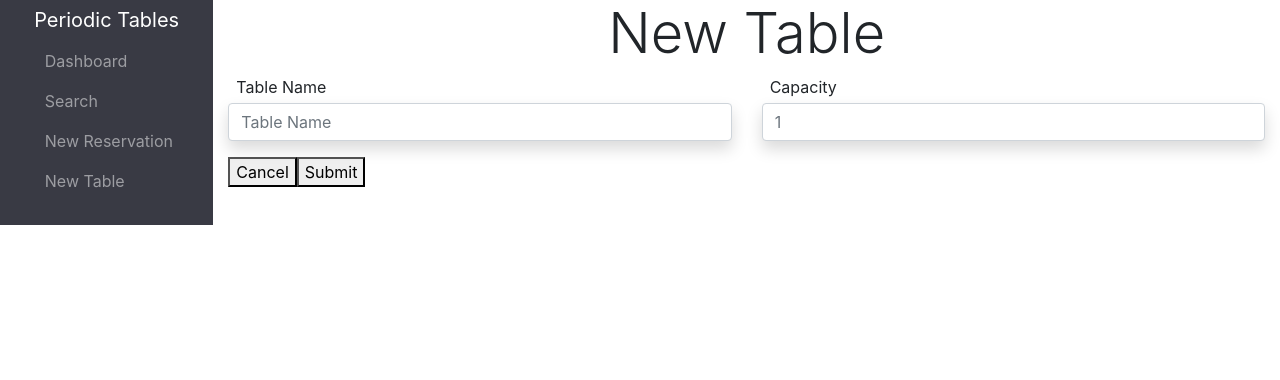
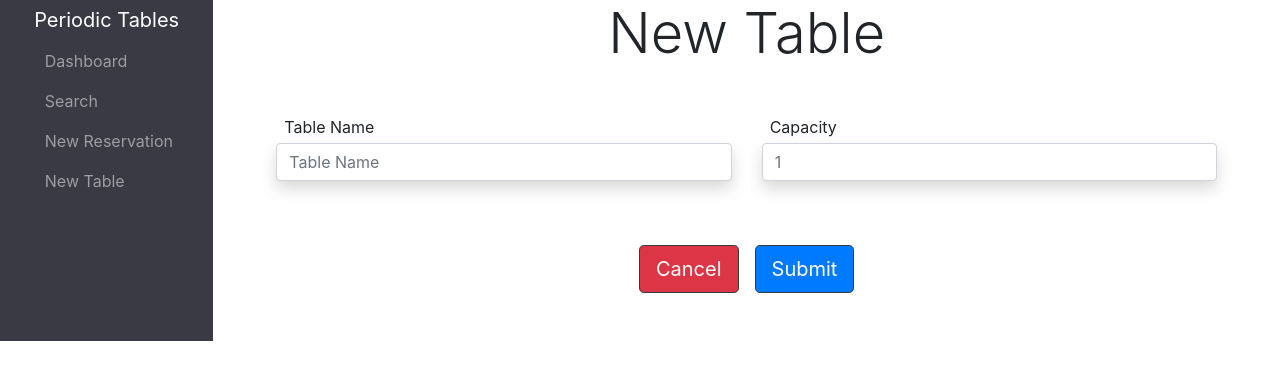
Before and after one commit to chrxtopher/Periodic-Tables, a React (Create React App) app in the folder front-end/: page /tables/new in a window 1280 px wide. Shown: the top 380 px of the page. Built offline with nearby package versions, Linux system fonts and the light colour scheme; no server answers; a web font is replaced by a local one.

Commit message:
Styled Cancel and Submit button for CreateTable form

```diff
--- a/front-end/src/layout/Routes.js
+++ b/front-end/src/layout/Routes.js
@@ -29,8 +29,8 @@ function Routes() {
       <Route exact={true} path="/reservations/new">
         <ReservationForm />
       </Route>
-      <Route>
-        <CreateTable exact={true} path="/tables/new" />
+      <Route exact={true} path="/tables/new">
+        <CreateTable />
       </Route>
       <Route>
         <NotFound />
--- a/front-end/src/tables/TablesForm.jsx
+++ b/front-end/src/tables/TablesForm.jsx
@@ -1,10 +1,14 @@
 import React from "react";
+
+const handleSubmit = (event) => {
+  event.preventDefault();
+}
 
 function CreateTable() {
   return (
     <>
     <h1 className="display-4 text-center">New Table</h1>
-    <form>
+    <form onSubmit={handleSubmit} className="m-5" >
       <div className="row">
         <div className="col mb-3">
           <label className="ml-2 mb-1" htmlFor="tableName">
@@ -32,8 +36,10 @@ function CreateTable() {
           />
         </div>
       </div>
-      <button>Cancel</button>
-      <button>Submit</button>
+      <div className="d-flex justify-content-center">
+      <a className="btn btn-lg btn-danger border border-dark mr-2 mt-5" href="/">Cancel</a>
+      <button type="submit" className="btn btn-lg btn-primary border border-dark ml-2 mt-5">Submit</button>
+      </div>
     </form>
     </>
   )
```
